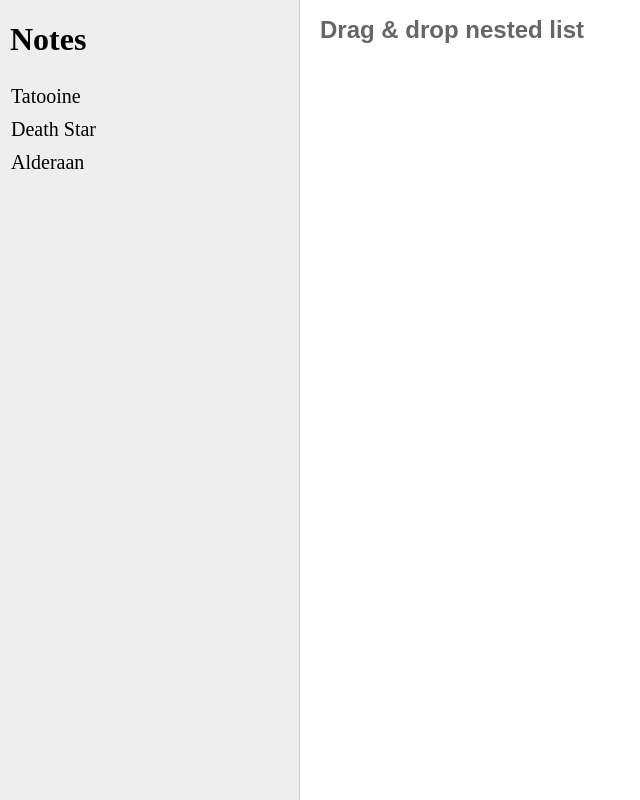
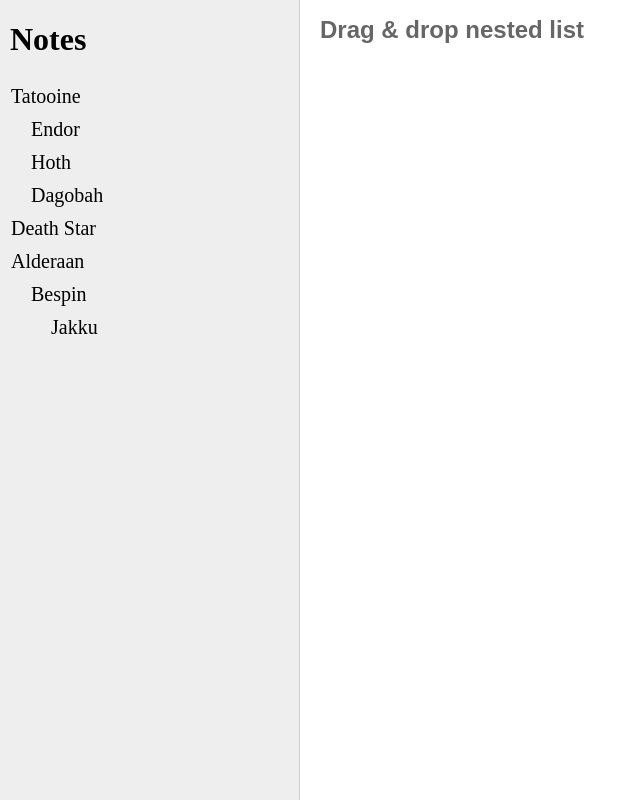
Before and after one commit to lomeat/draggable-tree, a React (Create React App) app: page / in a window 1280 px wide. Shown: the whole page, without its empty margins (0-640 px from the left). Built offline with nearby package versions, Linux system fonts and the light colour scheme.

Commit message:
refactor: add hooks to Item

```diff
--- a/src/Sidebar/Item.tsx
+++ b/src/Sidebar/Item.tsx
@@ -1,89 +1,48 @@
 import React from "react";
 import styled from "styled-components";
-import { DropTarget, DragSource } from "react-dnd";
-import flow from "lodash/flow";
+import { useDrag, useDrop } from "react-dnd";
 
 import { Tree } from "./Tree";
 import { ItemType } from "./types";
 
 type Props = {
-  id: any;
+  id: number;
   parent: any;
   item: ItemType;
   moveItem: Function;
-  findItem: Function;
-  connectDropTarget: Function;
-  connectDragSource: Function;
-  connectDragPreview: Function;
 };
 
-const source = {
-  beginDrag(props: Props) {
-    return {
-      id: props.id,
-      parent: props.parent,
-      items: props.item.items,
-    };
-  },
+export const Item = ({ item, parent, moveItem }: Props) => {
+  const [, dropRef] = useDrop({
+    accept: "item",
+    canDrop: () => false,
+    hover: (draggedItem: any, monitor: any) => {
+      if (draggedItem.id === item.id || draggedItem.id === parent) return;
+      if (!monitor.isOver({ shallow: true })) return;
 
-  isDragging(props: Props, monitor: any) {
-    return props.id === monitor.getItem().id;
-  },
+      moveItem(draggedItem.id, item.id, parent);
+    },
+  });
+
+  const [, dragRef, previewRef] = useDrag({
+    item: {
+      id: item.id,
+      parent,
+      items: item.items,
+      type: "item",
+    },
+    isDragging: (monitor) => item.id === monitor.getItem().id,
+  });
+
+  return (
+    <div ref={dropRef}>
+      <div ref={previewRef}>
+        <Title ref={dragRef}>{item.title}</Title>
+        <Tree parent={item.id} items={item.items} moveItem={moveItem} />
+      </div>
+    </div>
+  );
 };
-
-const target = {
-  canDrop() {
-    return false;
-  },
-
-  hover(props: Props, monitor: any) {
-    const { id: draggedId } = monitor.getItem();
-    const { id: overId } = props;
-
-    if (draggedId === overId || draggedId === props.parent) return;
-    if (!monitor.isOver({ shallow: true })) return;
-
-    props.moveItem(draggedId, overId, props.parent);
-  },
-};
-
-const ItemComponent = ({
-  item,
-  parent,
-  moveItem,
-  findItem,
-  connectDropTarget,
-  connectDragSource,
-  connectDragPreview,
-}: Props) =>
-  connectDropTarget(
-    connectDragPreview(
-      <div>
-        {connectDragSource(
-          <div>
-            <Title>{item.title}</Title>
-          </div>
-        )}
-        <Tree
-          parent={item.id}
-          items={item.children}
-          moveItem={moveItem}
-          findItem={findItem}
-        />
-      </div>
-    )
-  );
-
-export const Item = flow(
-  DragSource("ITEM", source, (connect, monitor) => ({
-    connectDragSource: connect.dragSource(),
-    connectDragPreview: connect.dragPreview(),
-    isDragging: monitor.isDragging(),
-  })),
-  DropTarget("ITEM", target, (connect) => ({
-    connectDropTarget: connect.dropTarget(),
-  }))
-)(ItemComponent);
 
 const Title = styled.div`
   border: 1px solid transparent;
--- a/src/Sidebar/Tree.tsx
+++ b/src/Sidebar/Tree.tsx
@@ -14,9 +14,16 @@
 };
 
 export const Tree = ({ items, parent, moveItem }: Props) => {
-  const [{}, dropRef] = useDrop({
+  const [, dropRef] = useDrop({
     accept: "item",
-    hover(draggedItem: any, monitor: any) {
+    drop: () => {},
+    collect: (monitor: any) => ({
+      isOver: !!monitor.isOver({ shallow: true }),
+      canDrop: !!monitor.canDrop(),
+      item: monitor.getItem(),
+      dropOffset: monitor.getSourceClientOffset(),
+    }),
+    hover: (draggedItem: any, monitor: any) => {
       if (!monitor.isOver({ shallow: true })) return;
 
       const descendantNode: any = findItem(parent, draggedItem.items);
@@ -31,7 +38,7 @@
 
   return (
     <Wrapper ref={dropRef}>
-      {items.map((item) => (
+      {items.map((item: ItemType) => (
         <Item
           id={item.id}
           item={item}
```
